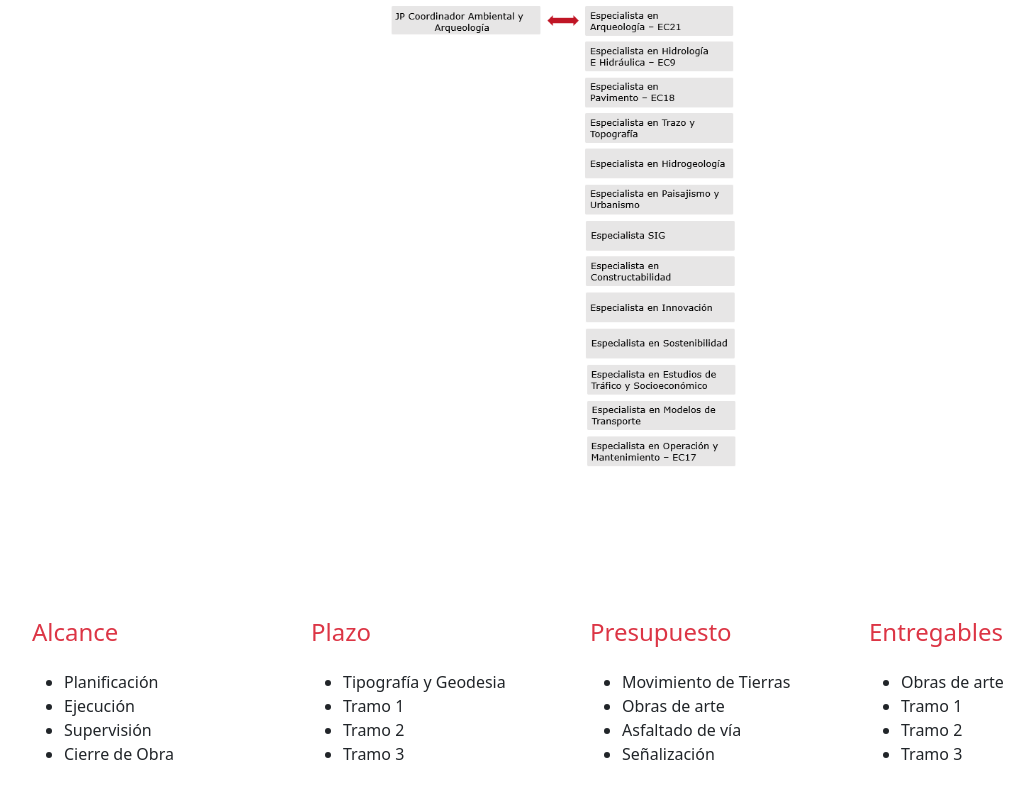
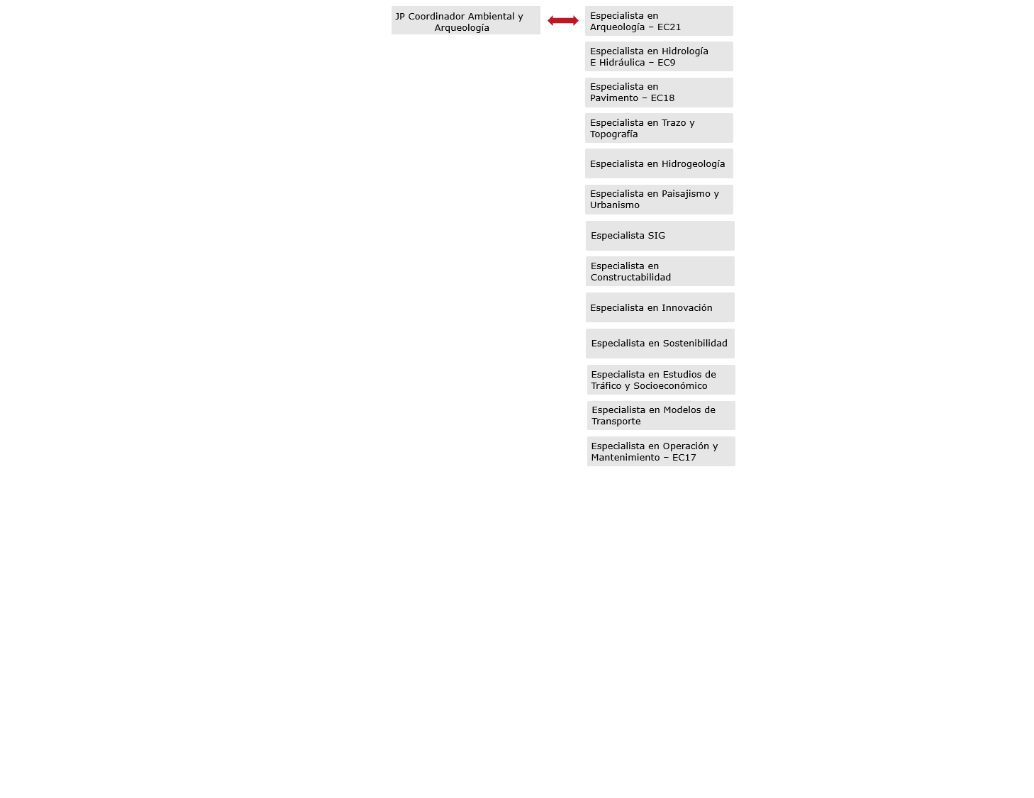
Before and after one commit to WilliamCipriani/typsa-web, a Next.js app: page /equipo in a window 1280 px wide. Shown: the part 2966-3764 px from the top of the page, without its empty margins (62-1096 px from the left). After the commit the page ends 3440 px from the top, so only its background shows below. Built offline with nearby package versions, Linux system fonts and the light colour scheme.

Commit message:
conexion al backup

```diff
--- a/src/components/footer/index.js
+++ /dev/null
@@ -1,56 +0,0 @@
-
-
-export default function FooterPage() {
-
-
-    return (
-        <>
-        <div className="container">
-            <div className="row d-flex flex-row justify-content-around align-items-center mt-5 mb-5">
-                <div className="col-sm-6 col-md-3 mt-5">
-                    <h4 className='text-danger mt-5 mb-4'>Alcance</h4>
-                    <ul>
-                        <li> Planificación</li>
-                        <li> Ejecución</li>
-                        <li> Supervisión</li>
-                        <li> Cierre de Obra</li>
-                    </ul>
-                </div>
-
-                <div className="col-sm-6 col-md-3 mt-5">
-                    <h4 className='text-danger mt-5 mb-4'> Plazo</h4>
-                    <ul>
-                        <li> Tipografía y Geodesia</li>
-                        <li> Tramo 1</li>
-                        <li> Tramo 2</li>
-                        <li> Tramo 3</li>
-                    </ul>
-                </div>
-
-                <div className="col-sm-6 col-md-3 mt-5">
-                    <h4 className='text-danger mt-5 mb-4'>Presupuesto</h4>
-                    <ul>
-                        <li> Movimiento de Tierras</li>
-                        <li> Obras de arte</li>
-                        <li> Asfaltado de vía</li>
-                        <li> Señalización</li>
-                    </ul>
-                </div>
-
-                <div className="col-sm-6 col-md-3 mt-5">
-                    <h4 className='text-danger mt-5 mb-4'>Entregables</h4>
-                    <ul>
-                        <li> Obras de arte</li>
-                        <li> Tramo 1</li>
-                        <li> Tramo 2</li>
-                        <li> Tramo 3</li>
-                    </ul>
-                </div>
-
-            </div>
-        </div>
-
-        </>
-    );
-
-}
--- a/src/pages/equipo/index.js
+++ b/src/pages/equipo/index.js
@@ -5,7 +5,7 @@ import Image from 'next/image'
 import { Button, Collapse } from "react-bootstrap";
 import Buttons from "@/components/buttons"
 import HeadLogin from '@/components/head-login';
-import FooterPage from '@/components/footer';
+
 
 export default function Equipo() {
 
@@ -59,7 +59,7 @@ export default function Equipo() {
       </div>
 
 
-      <FooterPage />
+
      </>
 
     )
--- a/src/pages/login/index.js
+++ b/src/pages/login/index.js
@@ -19,7 +19,7 @@ export default function LoginForm() {
       console.log(username, password);
 
 
-      const response = await fetch("http://localhost:3030/auth", {
+      const response = await fetch("http://localhost:5958/auth", {
 
         method: "POST",
         headers: {
```
Also changed, not shown: src/pages/index.js (+3 -6 lines), 2 other files (tests, documents, lock files or other folders).
